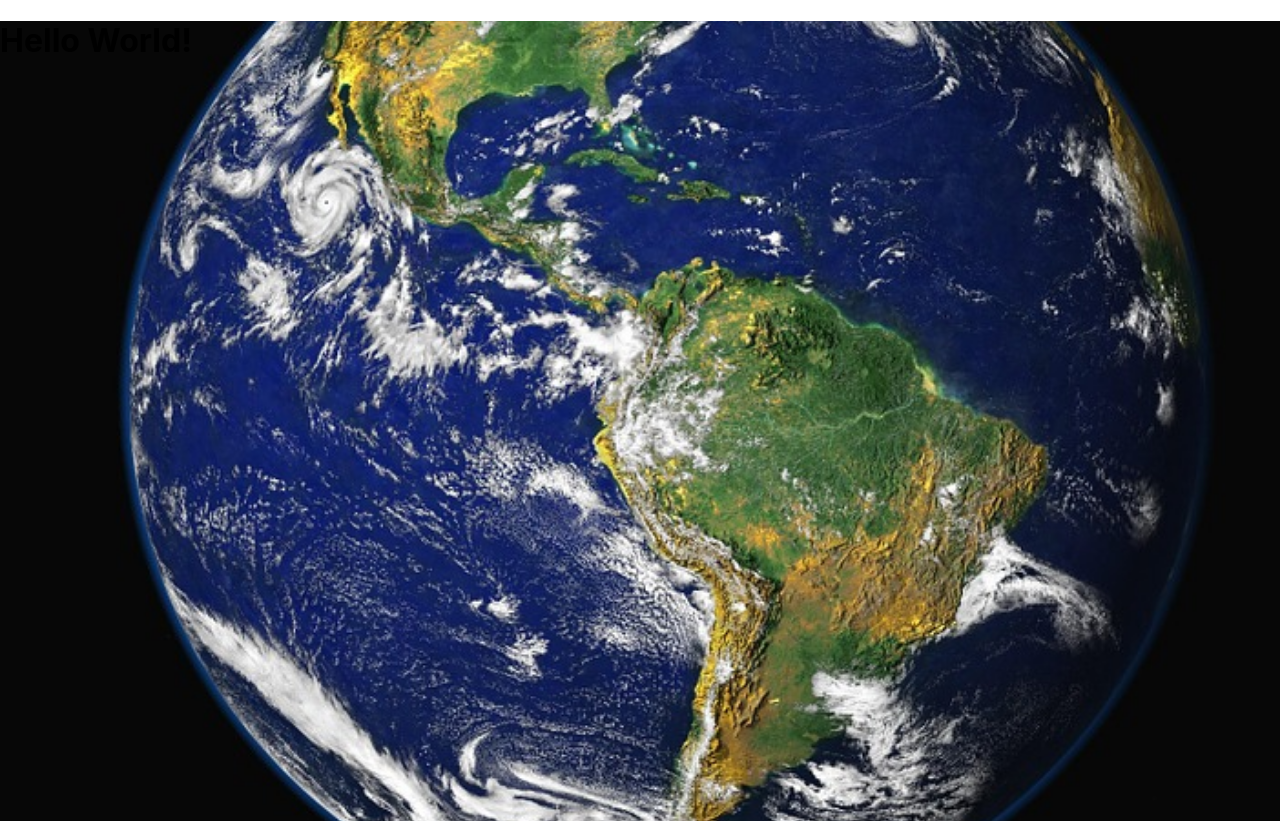
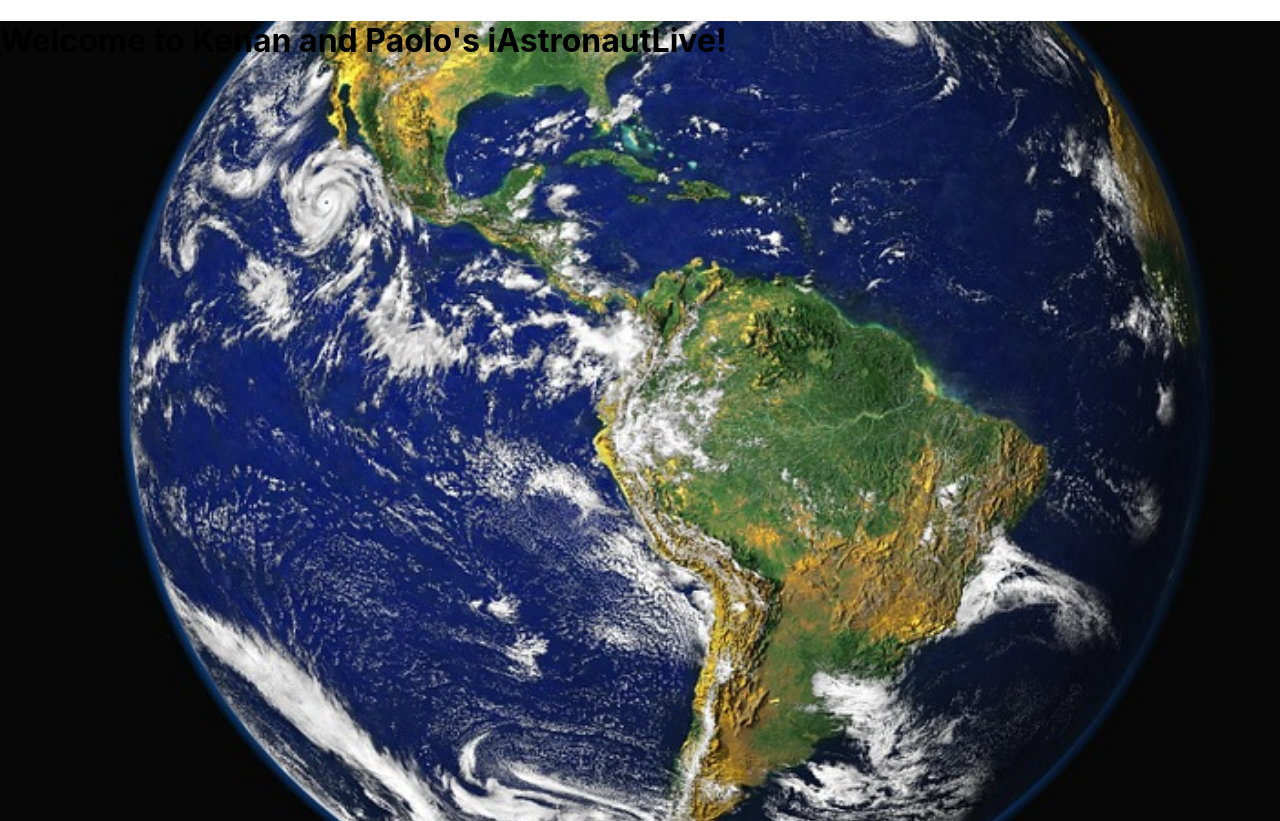
Before and after one commit to paolov1928/i-astronaut-live, a React (Create React App) app: page / in a window 1280 px wide. Built offline with nearby package versions, Linux system fonts and the light colour scheme.

Commit message:
changed the intro text

```diff
--- a/src/App.js
+++ b/src/App.js
@@ -1,12 +1,12 @@
-import React from "react";
-import earth from "./earth.jpg";
+import React from "react"
+import earth from "./earth.jpg"
 
 function App() {
   return (
     <div className="paperContainer">
-      <h1>Hello World!</h1>
+      <h1>Welcome to Kenan and Paolo's iAstronautLive!</h1>
     </div>
-  );
+  )
 }
 
-export default App;
+export default App
```
